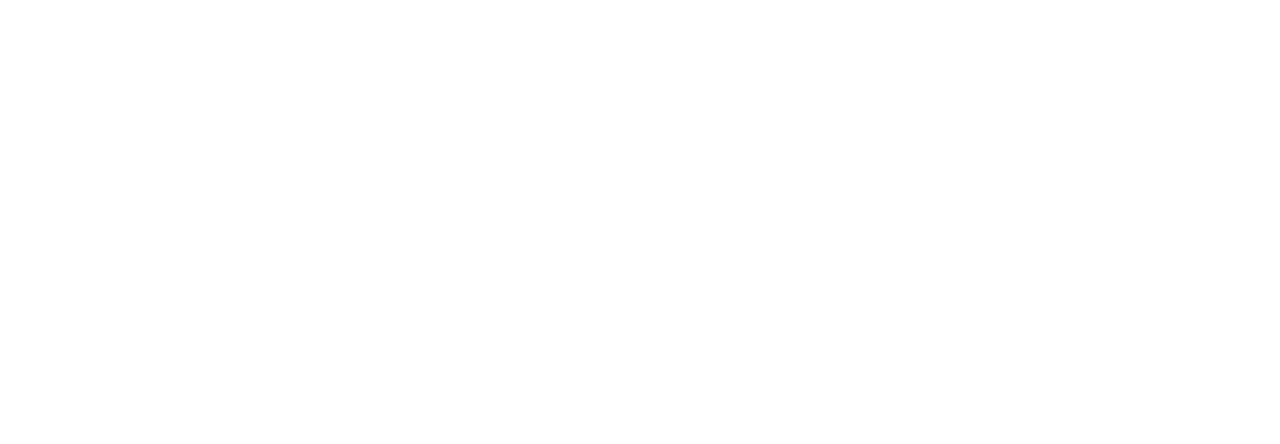
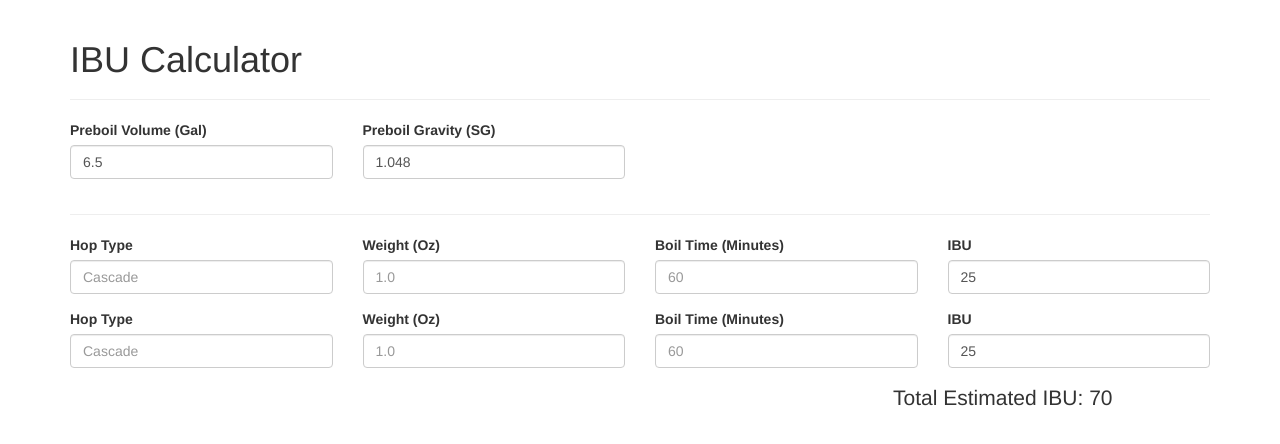
Before and after one commit to sgillespie/ibu-calculator, a website built with webpack: page app/index.ejs in a window 1280 px wide. Built offline with nearby package versions, Linux system fonts and the light colour scheme; some packages are replaced by stand-ins of ours.

Commit message:
Add some markup

```diff
--- a/app/index.ejs
+++ b/app/index.ejs
@@ -5,6 +5,100 @@
     <title><%= htmlWebpackPlugin.options.title %></title>
   </head>
   <body ng-app="app">
-    <div ng-controller="calculator"></div>
+    <div class="container" ng-controller="calculator">
+      <div class="page-header">
+        <h1>IBU Calculator</h1>
+      </div>
+
+      <form>
+        <div class="row">
+          <div class="col-xs-3 form-group">
+            <label for="volume">Preboil Volume (Gal)</label>
+            <input class="form-control"
+                   id="volume"
+                   type="number"
+                   value="6.5" />
+          </div>
+
+          <div class="col-xs-3 form-group">
+            <label for="gravity">Preboil Gravity (SG)</label>
+            <input class="form-control"
+                   id="gravity"
+                   type="number"
+                   value="1.048" />
+          </div>
+        </div>
+
+        <hr />
+
+        <div class="row">
+          <div class="col-xs-3 form-group">
+            <label for="hop-type">Hop Type</label>
+            <input class="form-control"
+                   id="hop-type"
+                   placeholder="Cascade" />
+          </div>
+
+          <div class="col-xs-3 form-group">
+            <label for="weight">Weight (Oz)</label>
+            <input class="form-control"
+                   id="weight"
+                   placeholder="1.0" />
+          </div>
+
+          <div class="col-xs-3 form-group">
+            <label for="boil-time">Boil Time (Minutes)</label>
+            <input class="form-control"
+                   id="boil-time"
+                   placeholder="60" />
+          </div>
+
+          <div class="col-xs-3 form-group">
+            <label for="ibu">IBU</label>
+            <input class="form-control"
+                   id="ibu"
+                   value="25"
+                   disable />
+          </div>
+        </div>
+
+        <div class="row">
+          <div class="col-xs-3 form-group">
+            <label for="hop-type">Hop Type</label>
+            <input class="form-control"
+                   id="hop-type"
+                   placeholder="Cascade" />
+          </div>
+
+          <div class="col-xs-3 form-group">
+            <label for="weight">Weight (Oz)</label>
+            <input class="form-control"
+                   id="weight"
+                   placeholder="1.0" />
+          </div>
+
+          <div class="col-xs-3 form-group">
+            <label for="boil-time">Boil Time (Minutes)</label>
+            <input class="form-control"
+                   id="boil-time"
+                   placeholder="60" />
+          </div>
+
+          <div class="col-xs-3 form-group">
+            <label for="ibu">IBU</label>
+            <input class="form-control"
+                   id="ibu"
+                   value="25"
+                   disable />
+          </div>
+        </div>
+
+        <div class="row">
+          <div class="col-xs-11">
+            <p class="lead text-right">Total Estimated IBU: 70</p>
+          </div>
+        </div>
+      </form>
+    </div>
   </body>
 </html>
--- a/app/index.js
+++ b/app/index.js
@@ -1,3 +1,5 @@
+import 'bootstrap/dist/css/bootstrap.min.css';
+
 import angular from 'angular';
 import controller from './controllers';
 
```
Also changed, not shown: package.json (+7 -0 lines).
